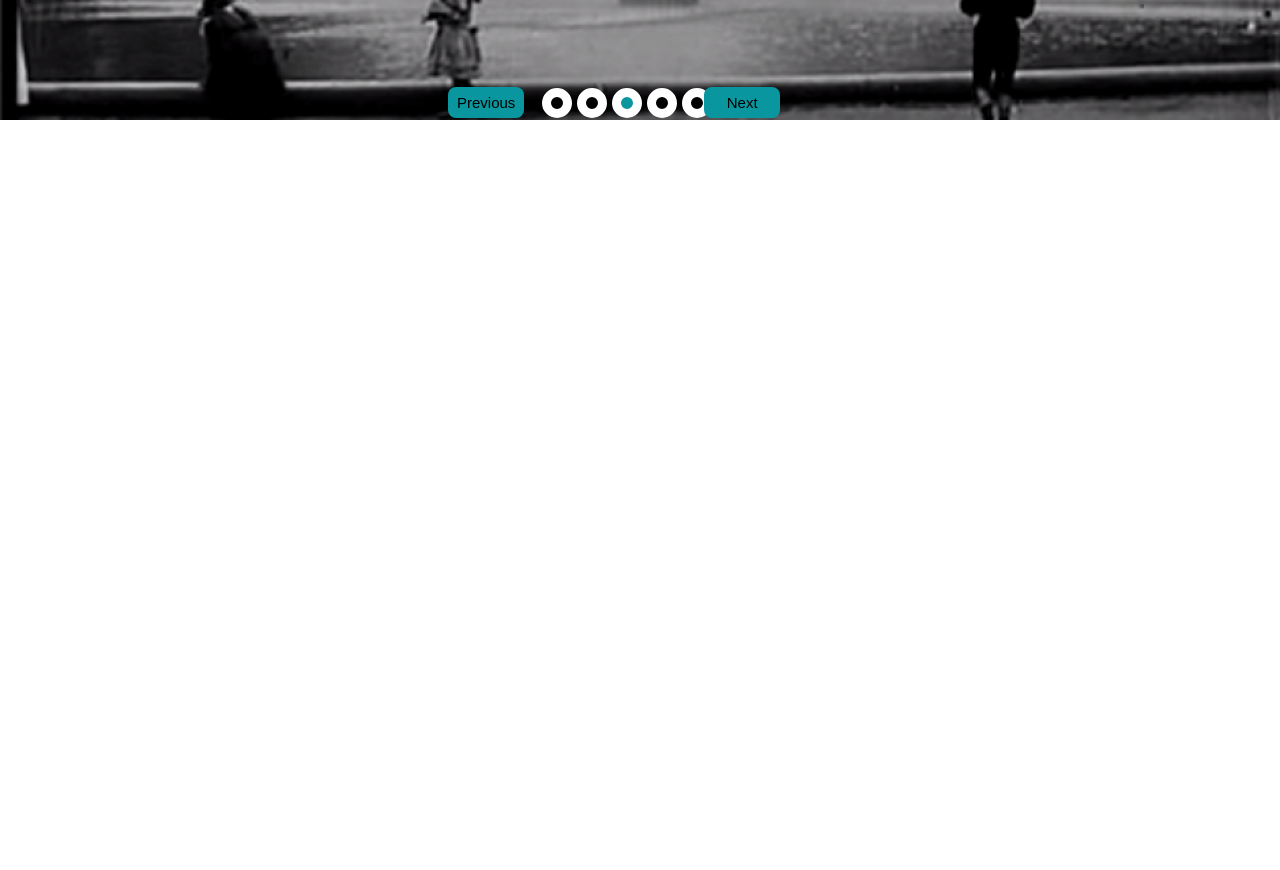
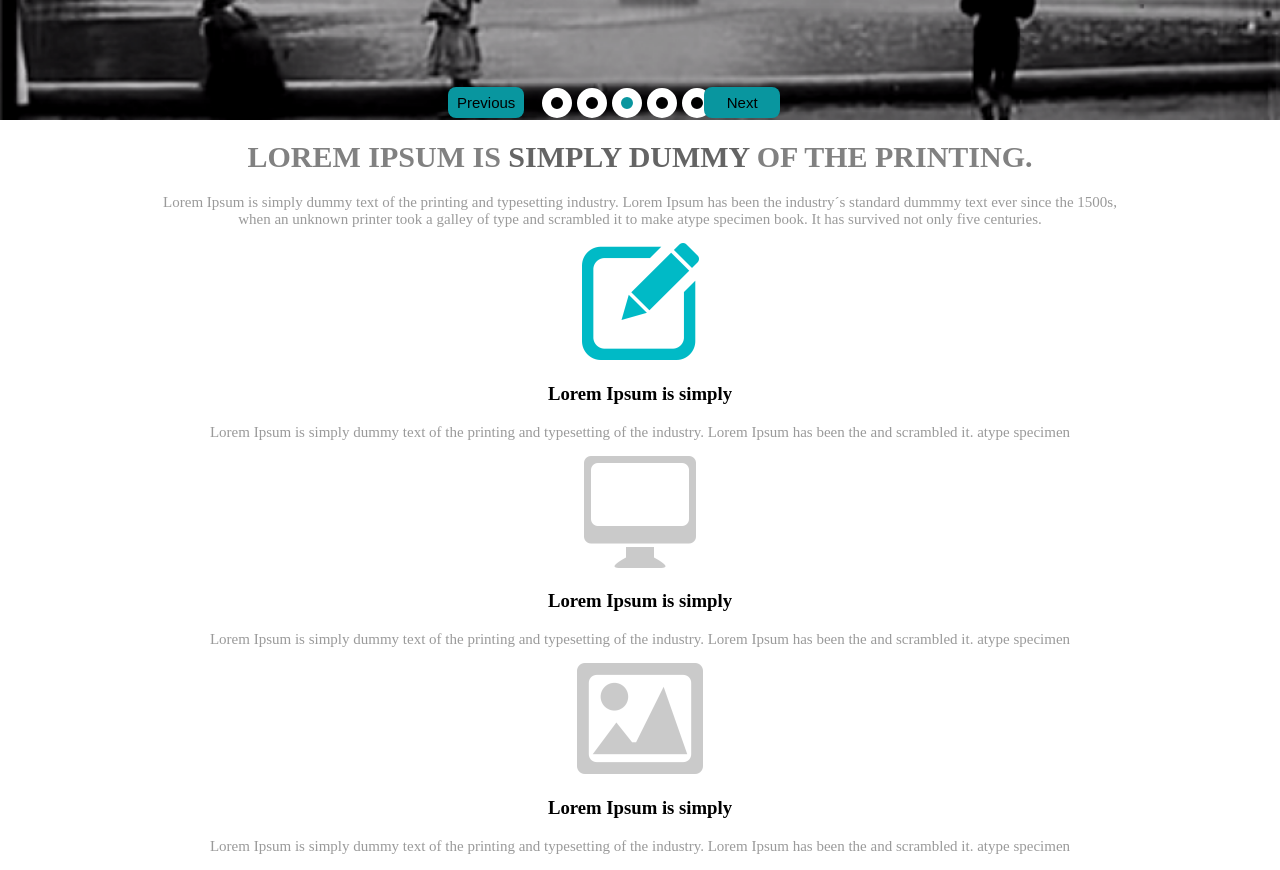
Before and after one commit to MRLSK8/Basic-Website, a plain HTML site: page index.html in a window 1280 px wide. Shown: the part 500-1370 px from the top of the page. Before the commit the page ends 800 px from the top, so only its background shows below. Drawn offline with nearby package versions, Linux system fonts and the light colour scheme.

Commit message:
Third part

```diff
--- a/css/main.css
+++ b/css/main.css
@@ -6,30 +6,30 @@ body {
 ul {
     padding: 0px!important;
 }
+main, .content {
+    margin: 0 auto;
+    width: 980px;
+    position: relative;
+}
 .menu-principal {
     width: 100%;
     background-color: #252323;
     height: 60px;
-}
-main {
-    margin: 0 auto;
-    width: 980px;
-    position: relative;
 }
 .logo {
     float: left;
     padding: 15px;
     width: 60%;
 }
+.redes-sociais {
+    width: 30%;
+    float: right;
+}
 .redes-sociais ul li {
     margin-left: 15px;
     display: inline-block;
     float: left;
     list-style: none;
-}
-.redes-sociais {
-    width: 30%;
-    float: right;
 }
 .header-2 {
     background-color: #ffffff;
@@ -40,6 +40,10 @@ main {
 .menu-urls {
     height: 80px;
     border-bottom: 3px solid #efefef;
+}
+.menu {
+    width: 70%;
+    float: left;
 }
 .menu ul li {
     display: inline-block;
@@ -57,10 +61,6 @@ main {
     color: #8b8b8b;
     text-decoration: none;
     font-size: 18px;
-}
-.menu {
-    width: 70%;
-    float: left;
 }
 .busca {
     text-align: center;
@@ -116,6 +116,11 @@ button.slick-arrow:hover {
 .slick-initialized{
     overflow: hidden;
 }
+.slick-dots {
+    position: absolute;
+    top: 90%;
+    left: 31%;
+}
 .slick-dots li button {
     margin: 0px auto;
     font-size: 0px;
@@ -135,11 +140,20 @@ button.slick-arrow:hover {
     position: relative;
     left: 80%;
 }
-.slick-dots {
-    position: absolute;
-    top: 90%;
-    left: 31%;
-}
 li.slick-active button {
     background: #09969F;
 }
+.texto-destaque {
+    text-align: center;
+}
+.texto-destaque h1 {
+    font-size: 30px;
+    color: #818181;
+}
+.texto-destaque strong {
+    color: #646464;
+}
+.texto-destaque p {
+    font-size: 15px;
+    color: #9a9a9a;
+}
--- a/index.html
+++ b/index.html
@@ -59,6 +59,44 @@
         </div>
     </div>
 
+    <div class="col-100">
+        <div class="content texto-destaque">
+            <h1>LOREM IPSUM IS <strong>SIMPLY DUMMY</strong> OF THE PRINTING.</h1>
+            <p>
+                Lorem Ipsum is simply dummy text of the printing and typesetting industry. Lorem Ipsum has been the industry´s standard
+                dummmy text ever since the 1500s, when an unknown printer took a galley of type and scrambled it to make atype specimen
+                book. It has survived not only five centuries.
+            </p>
+
+            <div class="col-3">
+                <img src="./img/lapis-2.png">
+                <h3>Lorem Ipsum is simply</h3>
+                <p>
+                    Lorem Ipsum is simply dummy text of the printing and typesetting of the industry. Lorem
+                    Ipsum has been the and scrambled it. atype specimen
+                </p>
+            </div>
+            <div class="col-3">
+                <img src="./img/computer-1.png">
+                <h3>Lorem Ipsum is simply</h3>
+                <p>
+                    Lorem Ipsum is simply dummy text of the printing and typesetting of the industry. Lorem
+                    Ipsum has been the and scrambled it. atype specimen
+                </p>
+            </div>
+            <div class="col-3">
+                <img src="./img/montanha-3.png">
+                <h3>Lorem Ipsum is simply</h3>
+                <p>
+                    Lorem Ipsum is simply dummy text of the printing and typesetting of the industry. Lorem
+                    Ipsum has been the and scrambled it. atype specimen
+                </p>
+            </div>
+
+        </div>
+    </div>
+
+
 
     <script type="text/javascript" src="https://code.jquery.com/jquery-1.11.0.min.js"></script>
     <script type="text/javascript" src="https://code.jquery.com/jquery-migrate-1.2.1.min.js"></script>
```
Also changed, not shown: img/computer-1.png (added), img/lapis-2.png (added), img/montanha-3.png (added).
